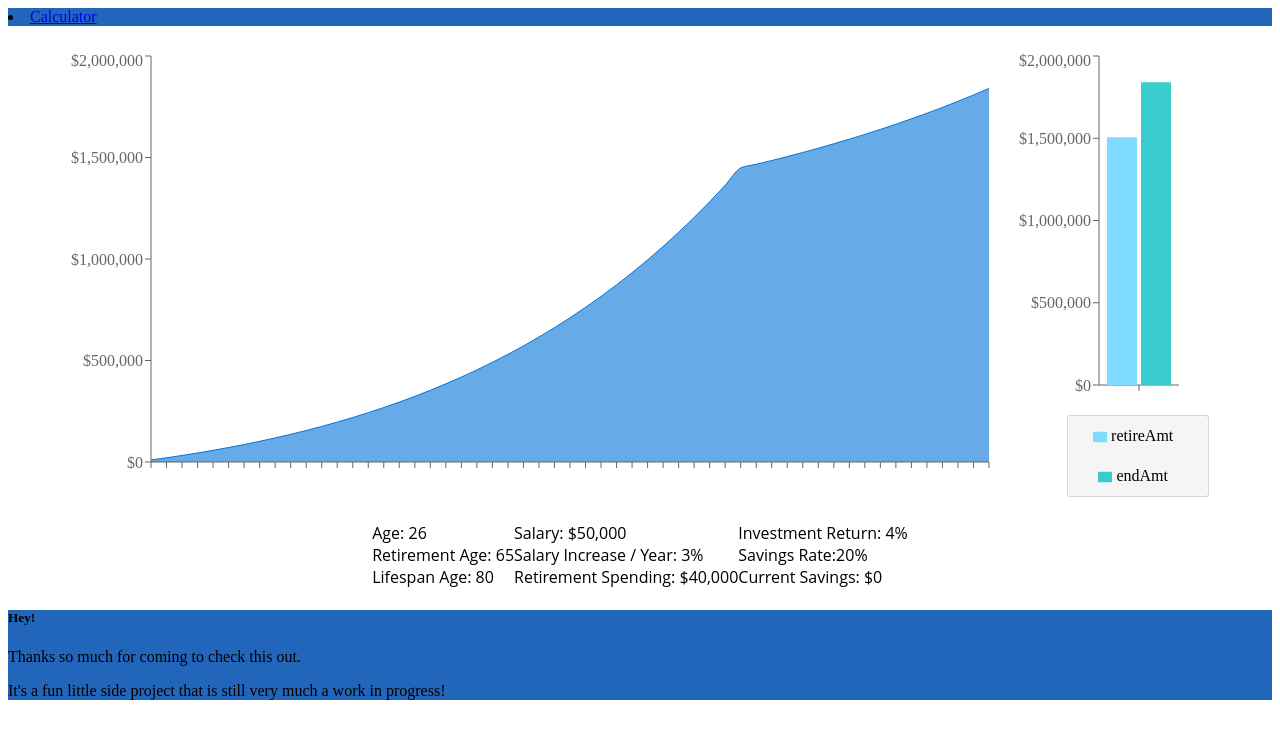
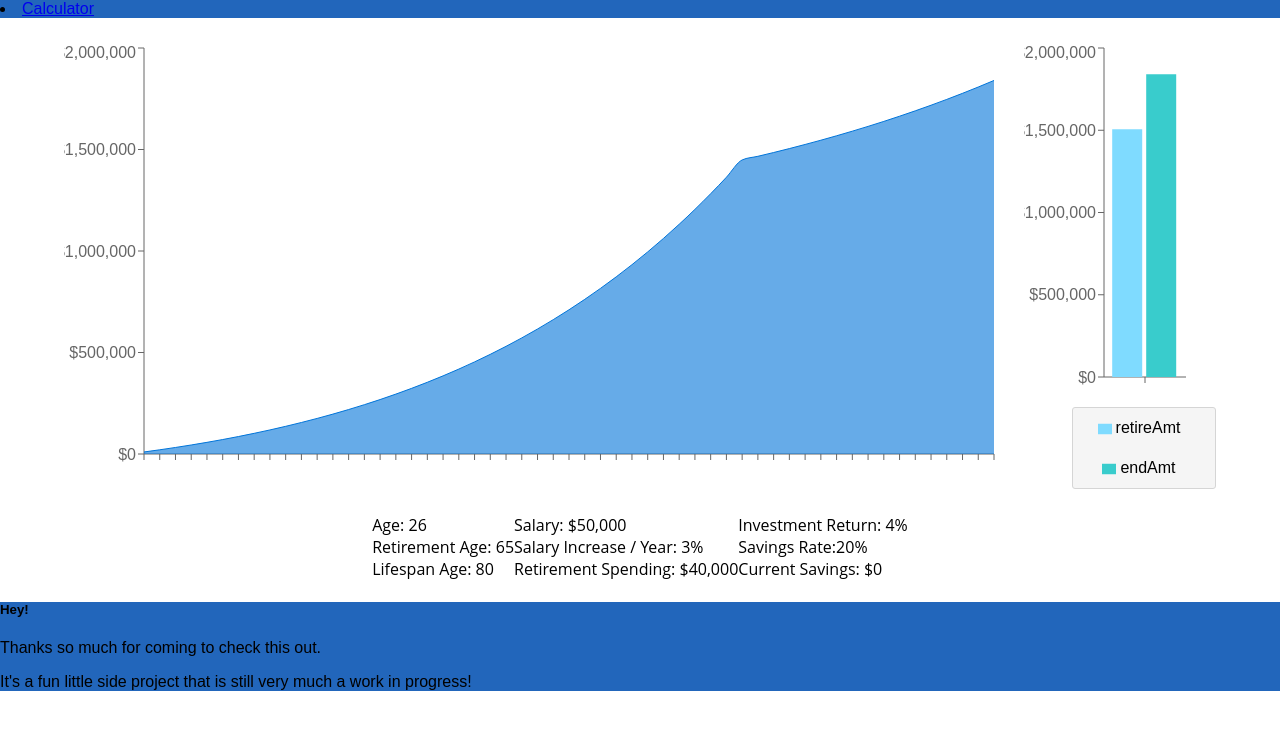
Before and after one commit to gabrielwr/React-Retirement-Calculator, a React (Create React App) app: page / in a window 1280 px wide. Shown: the top 738 px of the page. Built offline with nearby package versions, Linux system fonts and the light colour scheme.

Commit message:
adds styled components; updates organization of css; fixes CRA warning and removes extraneous logo

```diff
--- a/package.json
+++ b/package.json
@@ -13,7 +13,8 @@
     "react-scripts": "^1.1.4",
     "recharts": "^1.0.0-beta.10",
     "redux": "^3.7.2",
-    "redux-logger": "^3.0.6"
+    "redux-logger": "^3.0.6",
+    "styled-components": "^3.3.3"
   },
   "scripts": {
     "start": "react-scripts start",
--- a/src/components/calculator-form/index.js
+++ b/src/components/calculator-form/index.js
@@ -1,7 +1,7 @@
 import React, { Component } from 'react';
 
 import { formatMoney } from '../../utils/formatMoney';
-import '../../css/index.css';
+import '../../index.css';
 
 class CalculatorForm extends Component {
   render() {
--- a/src/components/chart/index.js
+++ b/src/components/chart/index.js
@@ -1,7 +1,7 @@
 import React, { Component } from 'react';
 import { connect } from 'react-redux';
 
-import '../../css/index.css';
+import '../../index.css';
 
 import LineChart from '../../elements/line-chart/index';
 import BarChart from '../../elements/bar-chart/index';
--- a/src/containers/calculator-container/index.js
+++ b/src/containers/calculator-container/index.js
@@ -20,9 +20,6 @@ import CalculatorForm from '../../components/calculator-form';
 import Chart from '../../components/chart';
 
 class Calculator extends Component {
-  constructor() {
-    super();
-  }
 
   componentWillMount(){
     this.computeData();
--- a/src/css/index.css
+++ b/src/index.css
@@ -1,6 +1,7 @@
-
-.nav {
-  font-family: 'Open Sans', sans-serif;
+body {
+  margin: 0;
+  padding: 0;
+  font-family: sans-serif;
 }
 
 .chartContainer {
@@ -34,13 +35,6 @@ footer {
   align-items: center;
 }
 
-footer .footer-copyright {
-  background-color: transparent;
-}
-
-.page-footer a {
-  color: white;
-}
 .icon {
   background-color: #2266bb;
 }
```
Also changed, not shown: src/logo.svg (deleted), 1 other file (tests, documents, lock files or other folders).
